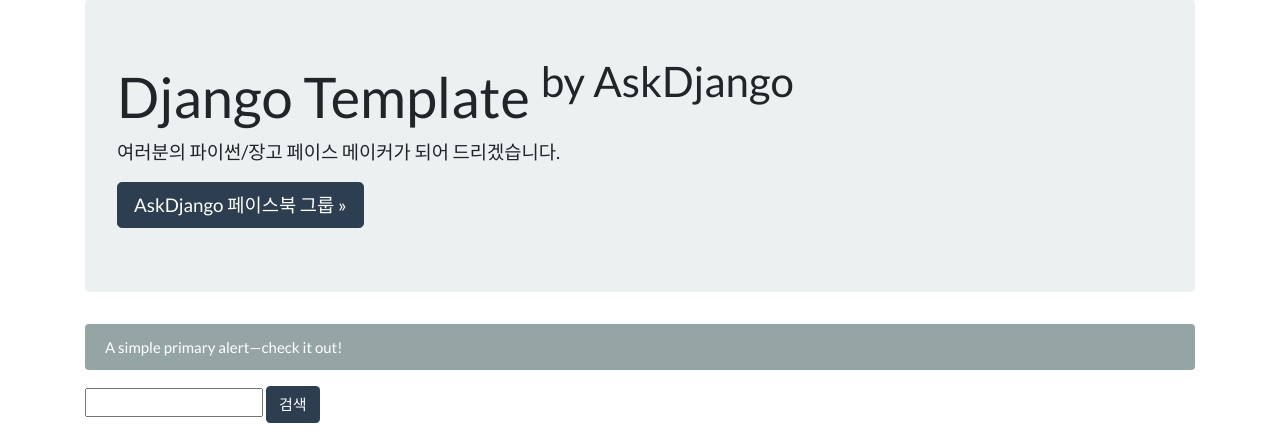
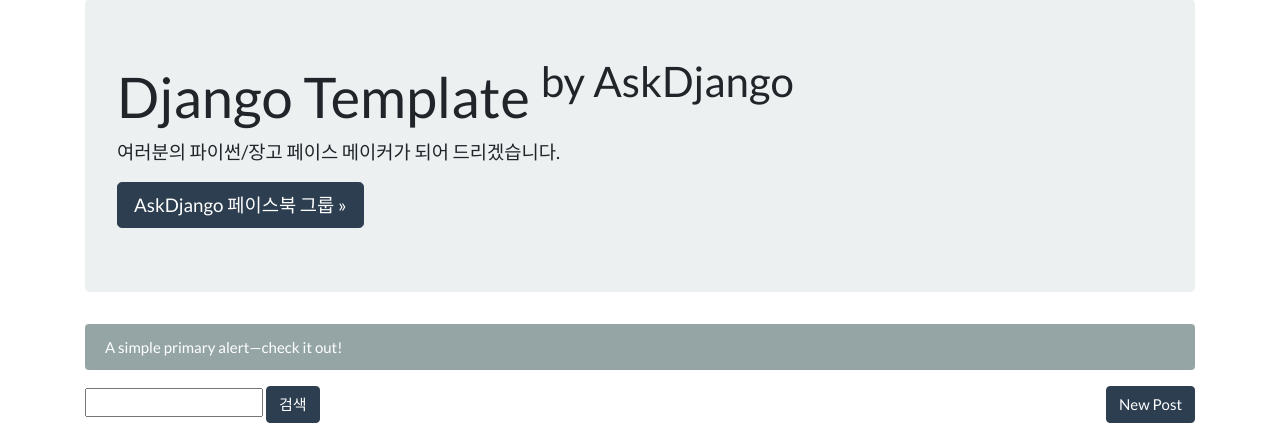
Before and after one commit to genyeon9/askdjango, a Django app: template blog/templates/blog/post_list.html in a window 1280 px wide. Shown: the part 88-527 px from the top of the page. Run offline with Django 3.2, Linux system fonts and the light colour scheme; the template is opened without the code that fills it, so the values that code supplies are empty; some libraries are stand-ins or nearby versions.

Commit message:
blog.view.post_new/post_edit 뷰 구현

```diff
--- a/blog/templates/blog/post_detail.html
+++ b/blog/templates/blog/post_detail.html
@@ -29,6 +29,7 @@
 
                 <hr>
                 <a href="{% url "blog:post_list" %}" class="btn btn-primary">글목록</a>
+                <a href="{% url "blog:post_edit" post.id %}" class="btn btn-secondary">수정</a>
                 </p>
             </div>
         </div>
--- a/blog/templates/blog/post_list.html
+++ b/blog/templates/blog/post_list.html
@@ -12,12 +12,13 @@
                 <div class="alert alert-secondary" role="alert">
                     A simple primary alert—check it out!
                 </div>
-                <p>
-                <form action="" method="get">
-                    <input type="text" name="q" value="{{ q }}"/>
-                    <input type="submit" value="검색" class="btn btn-primary"/>
-                </form>
-                </p>
+                <div class="search_bar d-flex justify-content-between mb-3">
+                    <form action="" method="get">
+                        <input type="text" name="q" value="{{ q }}"/>
+                        <input type="submit" value="검색" class="btn btn-primary"/>
+                    </form>
+                    <a href="{% url "blog:post_new" %}" class="btn btn-primary">New Post</a>
+                </div>
                 <table class="table table-hover table-bordered">
                     <thead>
                         <tr>
--- a/blog/urls.py
+++ b/blog/urls.py
@@ -6,6 +6,7 @@
     path('', views.post_list, name='post_list'),
     path('<int:id>/', views.post_detail, name='post_detail'),
     path('new/', views.post_new, name='post_new'),
+    path('<int:id>/edit/', views.post_edit, name='post_edit'),
 
     path('cbv/new/', views_cbv.post_new),
 
```
Also changed, not shown: blog/views.py (+14 -0 lines), db.sqlite3.
